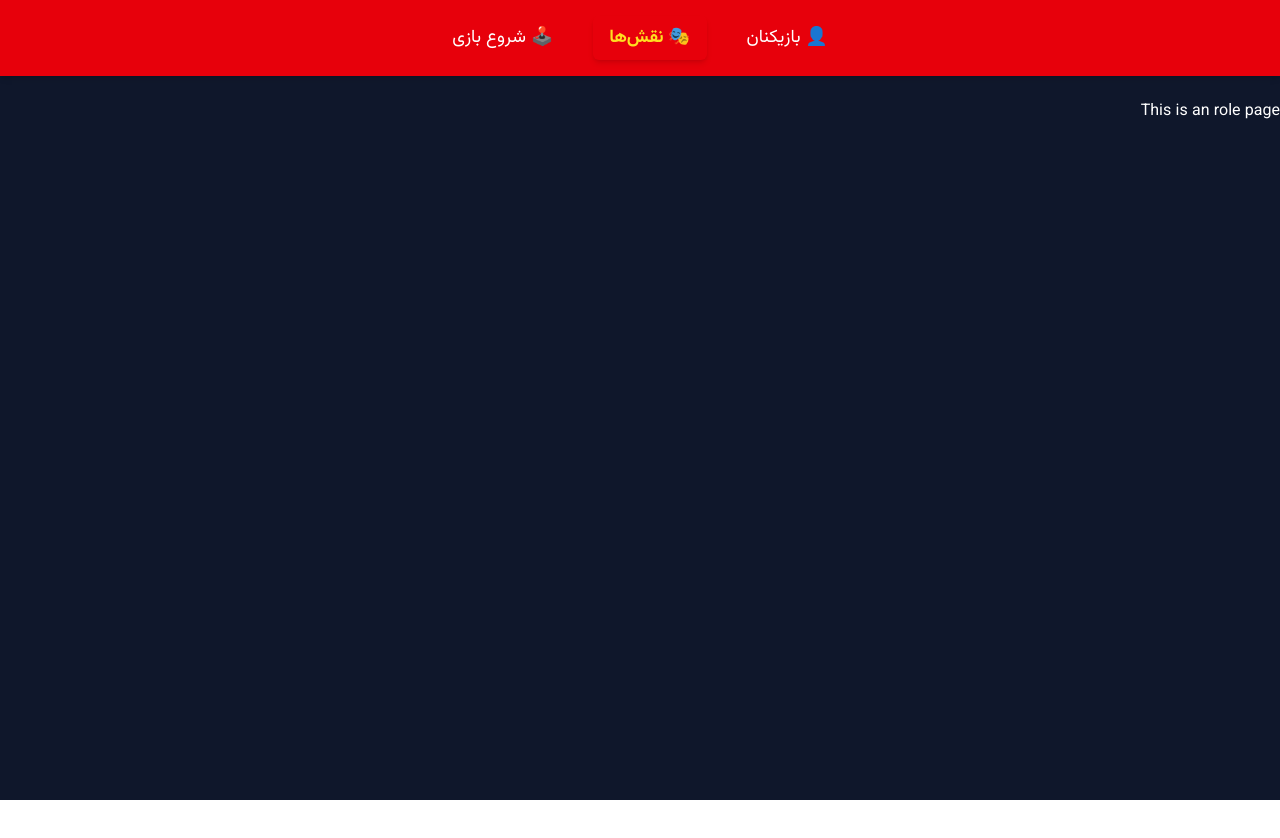
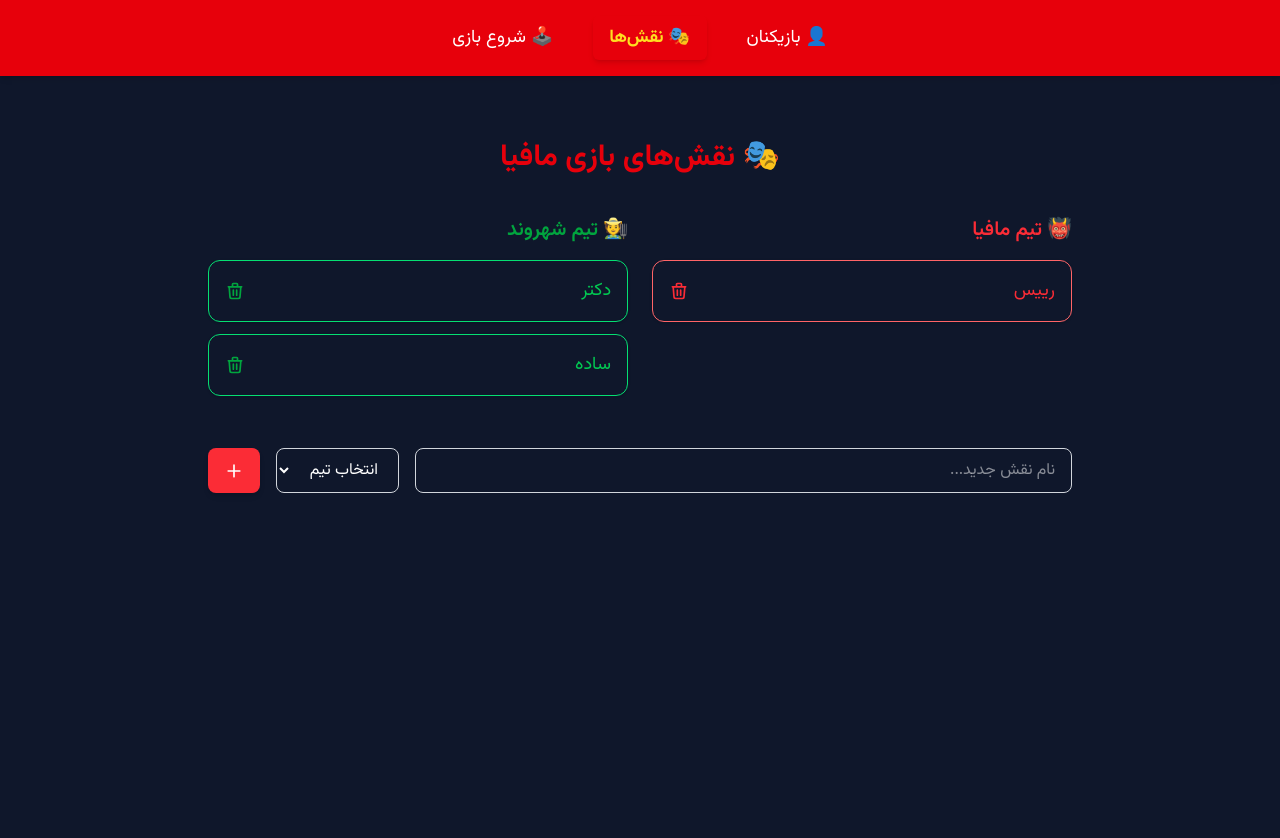
Before and after one commit to amirrr1987/mafia, a Vue app: page /role in a window 1280 px wide. Shown: the top 838 px of the page. Before the commit the page ends 800 px from the top, so only its background shows below. Built offline with nearby package versions, Linux system fonts and the light colour scheme.

Commit message:
Update RoleView.vue

```diff
--- a/src/views/RoleView.vue
+++ b/src/views/RoleView.vue
@@ -1,6 +1,100 @@
 <template>
-  <div class="role">
-    <h1>This is an role page</h1>
+  <div class="player py-10 min-h-screen bg-stale-900">
+    <div class="container mx-auto px-4 max-w-4xl">
+      <h1 class="text-3xl font-bold text-center text-red-600 mb-10">🎭 نقش‌های بازی مافیا</h1>
+
+      <div class="grid grid-cols-1 md:grid-cols-2 gap-6">
+        <!-- مافیا -->
+        <div>
+          <h2 class="text-xl font-semibold text-red-500 mb-4">👹 تیم مافیا</h2>
+          <div
+            v-for="(role, index) in mafiaStore.mafias"
+            :key="'mafia-' + index"
+            class="flex justify-between items-center p-4 rounded-xl border border-red-400 shadow-sm hover:shadow-md transition mb-3"
+          >
+            <div class="text-red-500 text-lg">{{ role.name }}</div>
+            <button
+              class="text-red-500 hover:text-red-700 transition"
+              @click="removeMafia(role.name)"
+            >
+              <IconRemove class="w-5 h-5" />
+            </button>
+          </div>
+        </div>
+
+        <!-- شهروند -->
+        <div>
+          <h2 class="text-xl font-semibold text-green-600 mb-4">🧑‍🌾 تیم شهروند</h2>
+          <div
+            v-for="(role, index) in mafiaStore.citizens"
+            :key="'citizen-' + index"
+            class="flex justify-between items-center p-4 rounded-xl border border-green-400 shadow-sm hover:shadow-md transition mb-3"
+          >
+            <div class="text-green-500 text-lg">{{ role.name }}</div>
+            <button
+              class="text-green-600 hover:text-green-800 transition"
+              @click="removeCitizen(role.name)"
+            >
+              <IconRemove class="w-5 h-5" />
+            </button>
+          </div>
+        </div>
+      </div>
+
+      <!-- فرم افزودن نقش جدید -->
+      <div class="mt-10 flex flex-col md:flex-row gap-4">
+        <input
+          type="text"
+          v-model="newRole"
+          placeholder="نام نقش جدید..."
+          class="flex-1 border border-gray-300 rounded-lg px-4 py-2 focus:outline-none focus:ring-2 focus:ring-red-300 transition"
+        />
+        <select
+          class="appearance-auto border border-gray-300 rounded-lg px-4 py-2 focus:outline-none focus:ring-2 focus:ring-red-300 transition"
+          v-model="newTeam"
+        >
+          <option disabled value="">انتخاب تیم</option>
+          <option value="mafia" class="text-red-500">مافیا</option>
+          <option value="citizen" class="text-green-500">شهروند</option>
+        </select>
+        <button
+          class="bg-red-500 hover:bg-red-600 text-white px-4 py-2 rounded-lg shadow-md flex items-center justify-center transition"
+          @click="addNewRole"
+        >
+          <IconAdd class="w-5 h-5" />
+        </button>
+      </div>
+    </div>
   </div>
 </template>
-<script setup lang="ts"></script>
+
+<script setup lang="ts">
+import IconAdd from '@/components/icons/IconAdd.vue'
+import IconRemove from '@/components/icons/IconRemove.vue'
+import { useMafiaStore } from '@/stores/mafia.store'
+import { ref } from 'vue'
+
+const mafiaStore = useMafiaStore()
+
+const newRole = ref('')
+const newTeam = ref('')
+
+const addNewRole = () => {
+  const name = newRole.value.trim()
+  if (!name || !newTeam.value) return
+  if (mafiaStore.roles.find((item) => item.name === name)) return
+  mafiaStore.roles.push({ name, team: newTeam.value })
+  newRole.value = ''
+  newTeam.value = ''
+}
+
+const removeMafia = (role: string) => {
+  const index = mafiaStore.roles.findIndex((item) => item.name === role)
+  if (index >= 0) mafiaStore.roles.splice(index, 1)
+}
+
+const removeCitizen = (role: string) => {
+  const index = mafiaStore.roles.findIndex((item) => item.name === role)
+  if (index >= 0) mafiaStore.roles.splice(index, 1)
+}
+</script>
```
